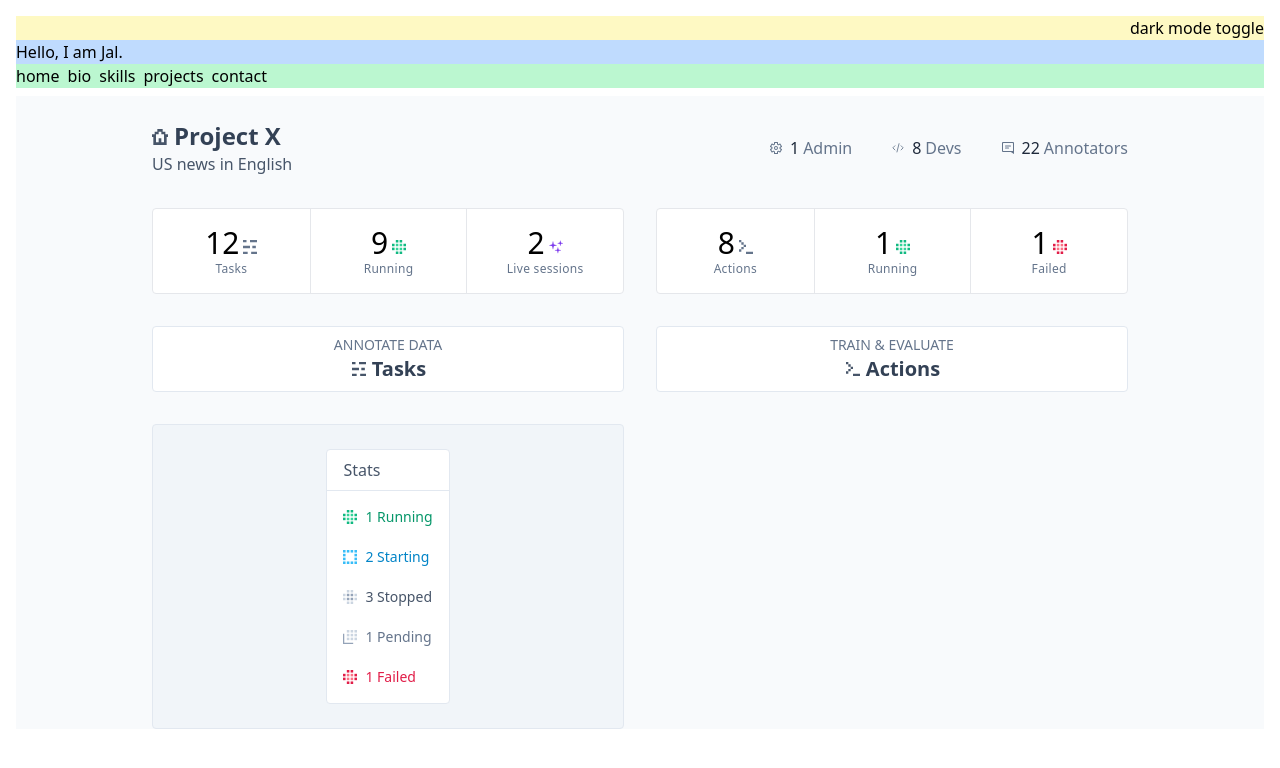
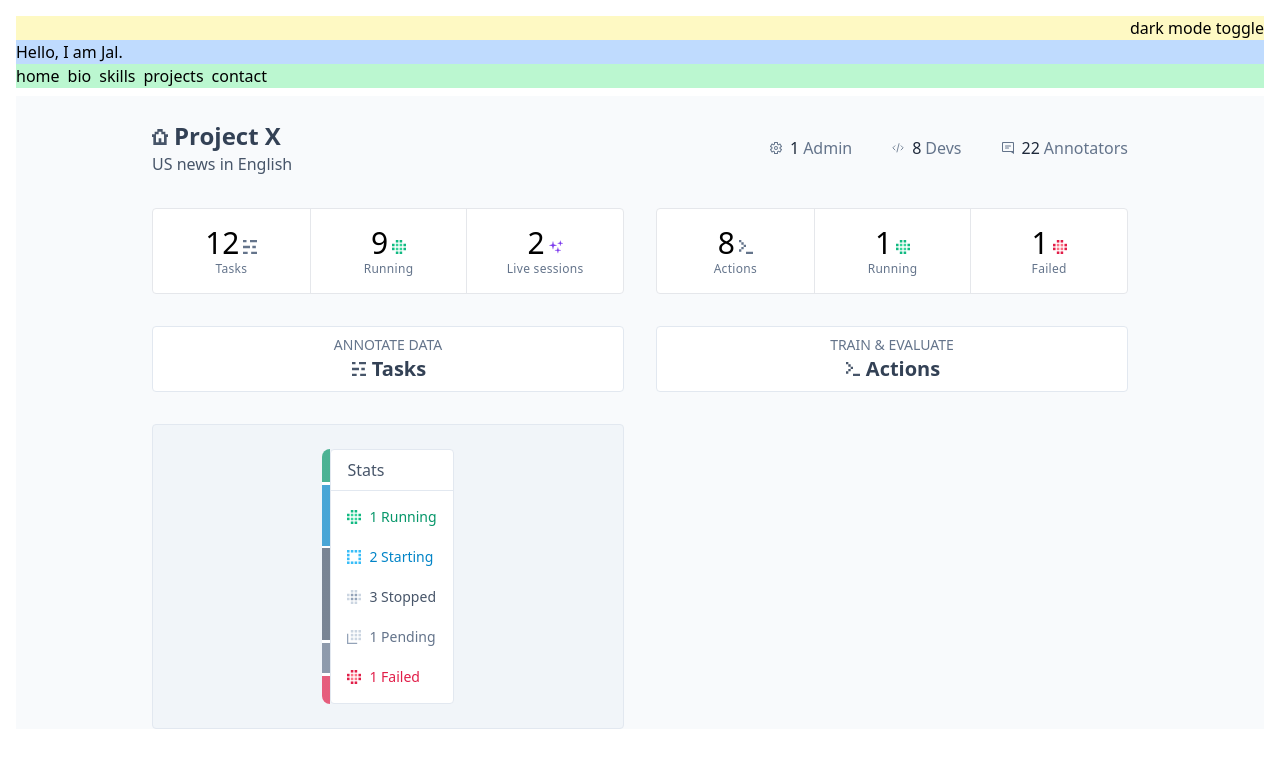
Before and after one commit to jalridley/portfolio, a Nuxt app: page /projects/explosion/dashboard in a window 1280 px wide. Shown: the top 768 px of the page. Built offline with nearby package versions, Linux system fonts and the light colour scheme.

Commit message:
StatsPercentageBar for actions

```diff
--- a/pages/projects/explosion/dashboard.vue
+++ b/pages/projects/explosion/dashboard.vue
@@ -93,7 +93,33 @@
         class="flex flex-col rounded border border-slate-200 bg-slate-100 p-6 lg:order-5"
       >
         <div class="flex h-full justify-center">
+          <StatsPercentageBar
+            class="w-2 rounded-l-lg"
+            :items="[
+              {
+                color: 'rgba(5, 150, 105, 0.7)',
+                value: 1,
+              },
+              {
+                color: 'rgba(2, 132, 199, 0.7)',
+                value: 2,
+              },
+              {
+                color: 'rgba(71, 85, 105, 0.7)',
+                value: 3,
+              },
+              {
+                color: 'rgba(100, 116, 139, 0.7)',
+                value: 1,
+              },
+              {
+                color: 'rgba(225, 29, 72, 0.7)',
+                value: 1,
+              },
+            ]"
+          />
           <StatsList
+            class="h-full"
             title="Stats"
             :items="[
               {
```
